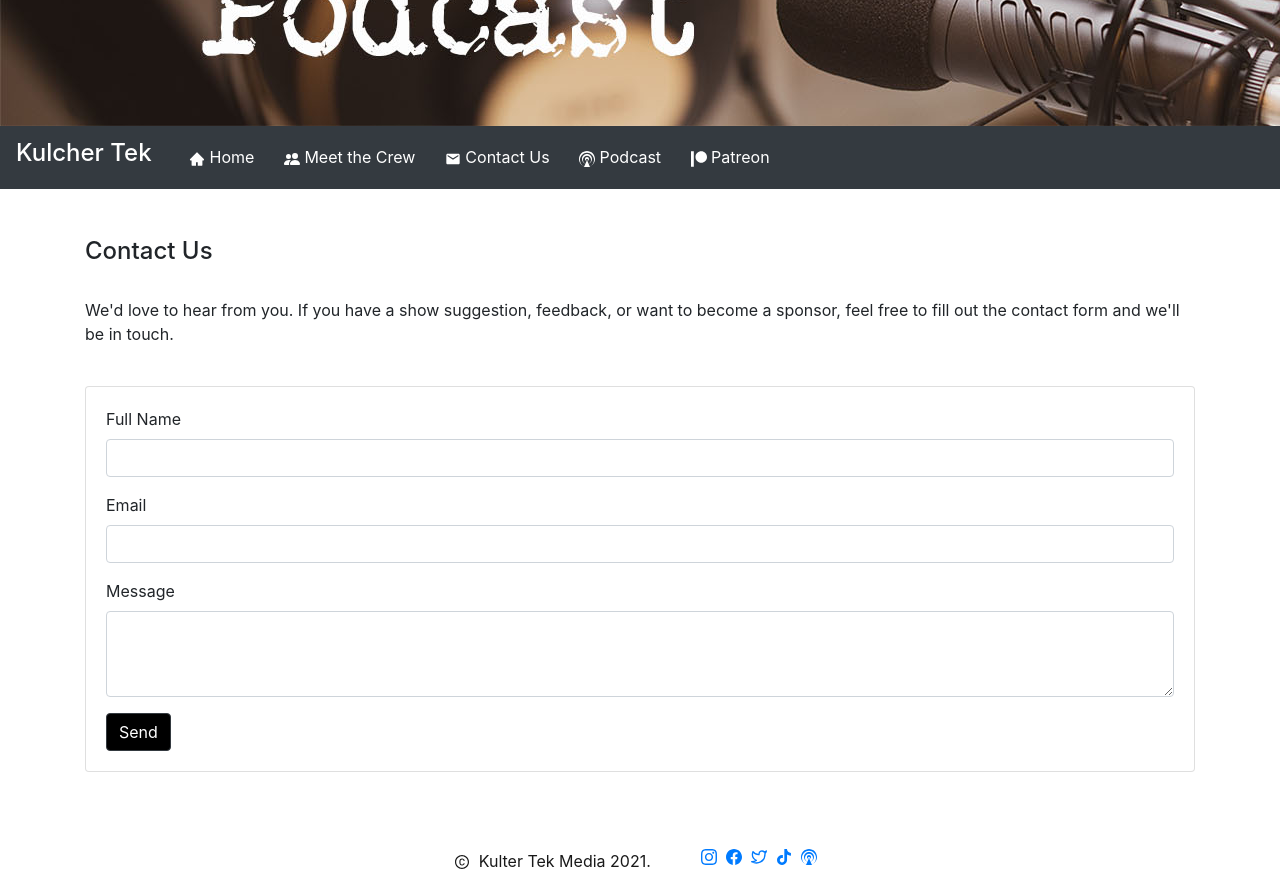
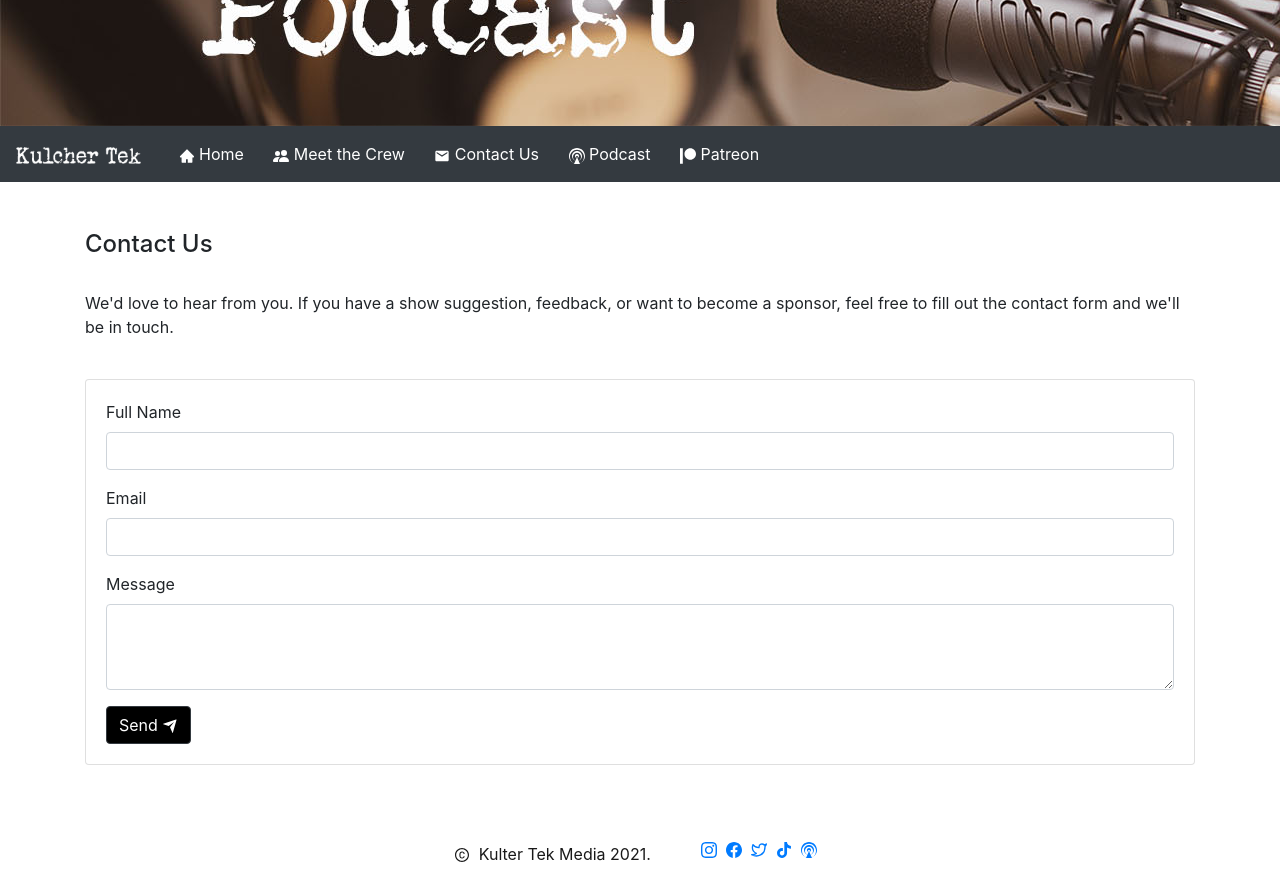
Before and after one commit to jeanhern81/kulcher-tek, a React (Create React App) app: page /contact in a window 1280 px wide. Shown: the part 260-1146 px from the top of the page. Built offline with nearby package versions, Linux system fonts and the light colour scheme.

Commit message:
added icon to send button and kt logo to navbar

```diff
--- a/src/components/ContactBody.js
+++ b/src/components/ContactBody.js
@@ -4,6 +4,8 @@ import Container from 'react-bootstrap/Container';
 import Form from 'react-bootstrap/Form';
 import Button from 'react-bootstrap/Button';
 import Card from 'react-bootstrap/Card';
+
+import { RiSendPlaneFill } from 'react-icons/ri';
 
 import emailjs from 'emailjs-com';
 
@@ -110,7 +112,7 @@ class ContactBody extends React.Component {
 
 
                         <Button className="d-inline-block" variant="dark" type="submit" disabled={this.state.disabled}>
-                            Send
+                        Send    <RiSendPlaneFill />
                         </Button>
 
 
--- a/src/components/Nav.js
+++ b/src/components/Nav.js
@@ -3,6 +3,8 @@ import React, { Component } from 'react';
 import Navbar from 'react-bootstrap/Navbar';
 import Nav from 'react-bootstrap/Nav';
 import { Link } from "react-router-dom";
+
+import KTFont from '../images/KTFont.png'
 
 import { AiFillHome } from 'react-icons/ai';
 import { BsFillPeopleFill } from 'react-icons/bs';
@@ -15,7 +17,7 @@ function NavBarMain() {
     <div>
         <Navbar className="navbar navbar-expand-sm " bg="dark" variant="dark" >
         <Link className="navbar-brand hover" to="/">
-            <h4>Kulcher Tek</h4>
+        <img src={KTFont} style={{width: 125}} id='KTLogo' alt='KT Logo' ></img>
         </Link> &nbsp; &nbsp;
         <button
             className="navbar-toggler navbar-light"
```
Also changed, not shown: src/images/KTFont.png (added).
